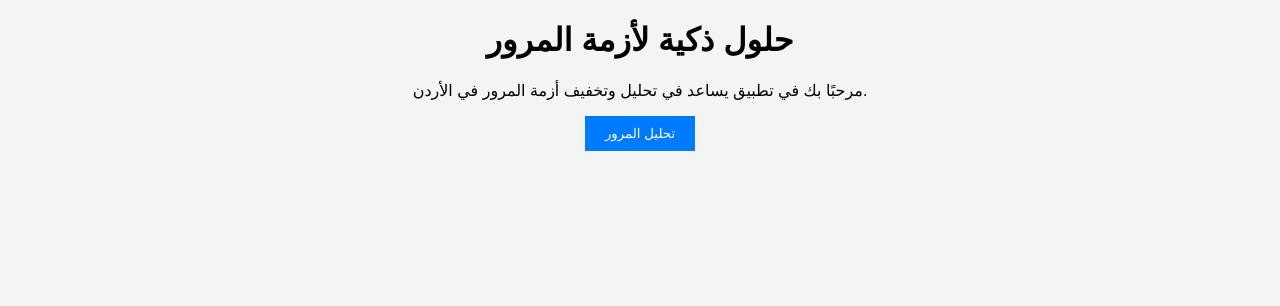
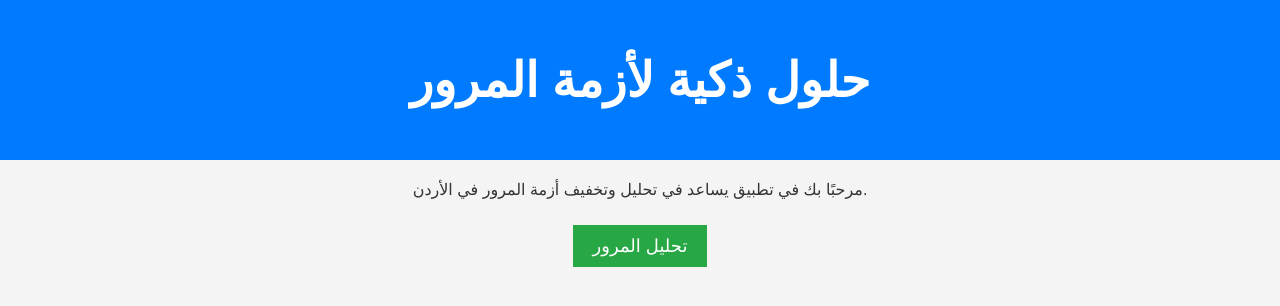
Before and after one commit to amjadsar962/traffic-solution, a plain HTML site: page index.html in a window 1280 px wide. Drawn offline with Linux system fonts and the light colour scheme.

Commit message:
Update style.css

```diff
--- a/style.css
+++ b/style.css
@@ -2,11 +2,32 @@ body {
     font-family: Arial, sans-serif;
     text-align: center;
     background-color: #f4f4f4;
+    color: #333;
+    margin: 0;
+    padding: 0;
 }
+
+header {
+    background: #007bff;
+    color: white;
+    padding: 20px;
+    font-size: 24px;
+}
+
+main {
+    margin: 20px;
+}
+
 button {
     padding: 10px 20px;
-    background: #007bff;
+    background: #28a745;
     color: white;
     border: none;
     cursor: pointer;
+    font-size: 18px;
+    margin-top: 10px;
 }
+
+button:hover {
+    background: #218838;
+}
```
